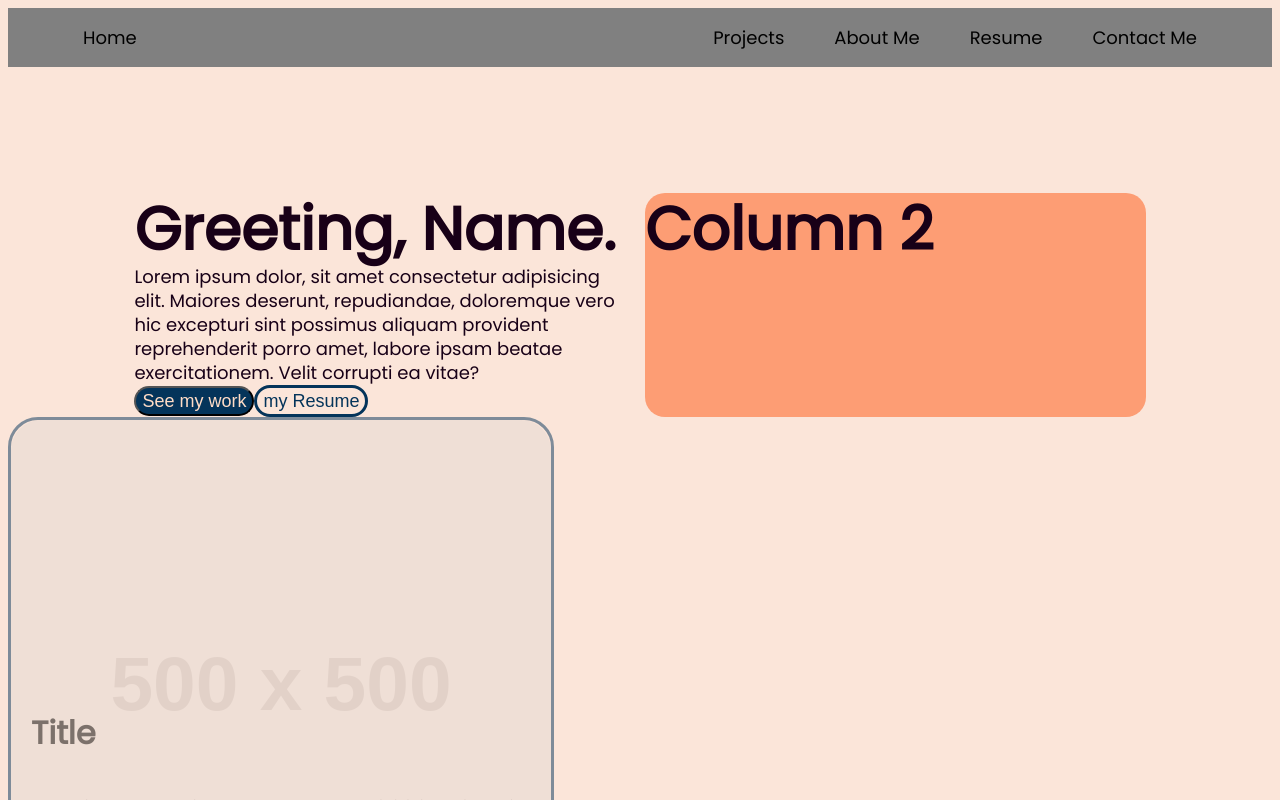
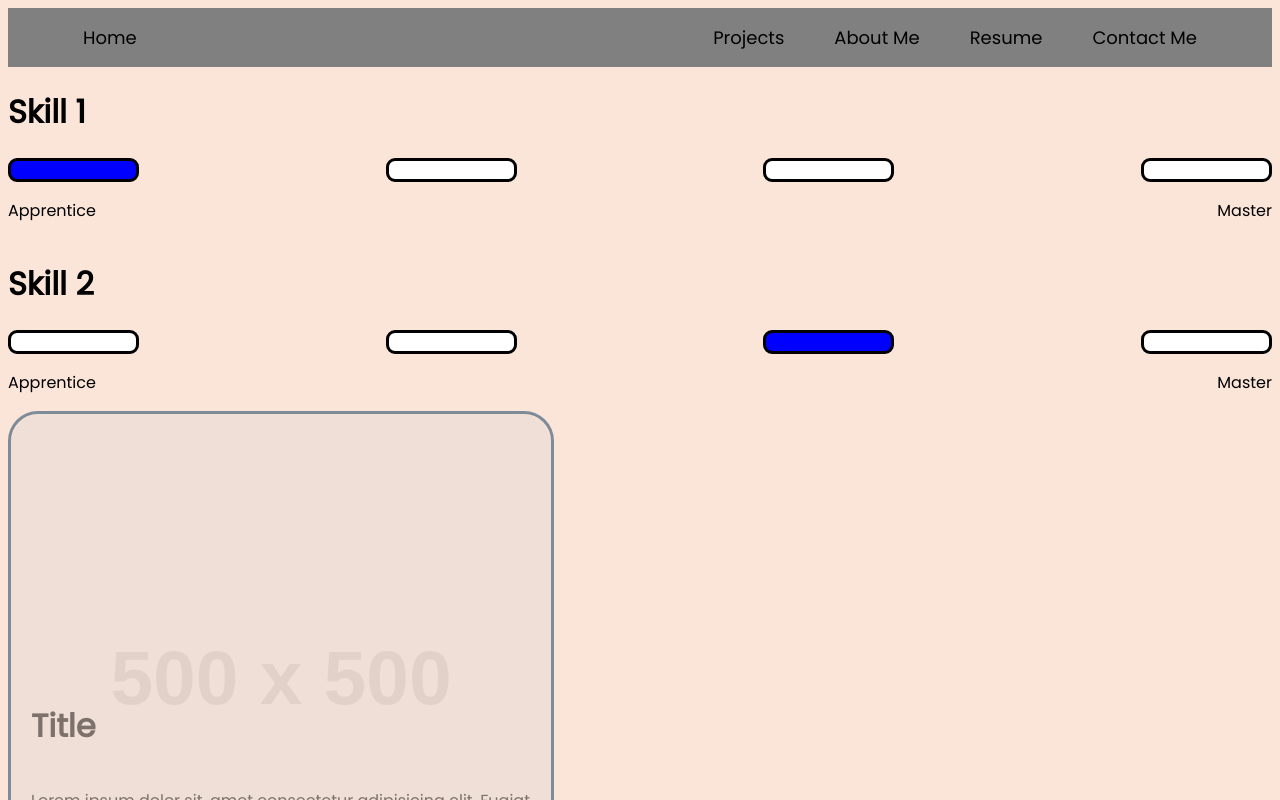
Before and after one commit to eamarian/portfolio, a Next.js app: page / in a window 1280 px wide. Shown: the top 800 px of the page. Built offline with nearby package versions, Linux system fonts and the light colour scheme.

Commit message:
Skill component

```diff
--- /dev/null
+++ b/src/components/Skill/Skill.tsx
@@ -0,0 +1,23 @@
+import styles from "@/styles/Skill.module.css"
+
+export type SkillProps = {
+	name: string;
+    level?: SkillLevel;
+};
+
+export default function Skill({name, level}: SkillProps){
+    return (
+    <div>
+        <h1>{name}</h1>
+            <div className={styles.levels}>
+                {Object.values(SkillLevel).map((skillLevel) => <div className={styles.level}><div className={`${styles.bubble} ${(level === skillLevel)? styles.filled: ""}`}></div><p>{skillLevel}</p></div>)}
+            </div>
+    </div>)
+}
+
+export enum SkillLevel {
+    Low = "Apprentice",
+    MediumLow = "Journeyman",
+    MediumHigh = "Expert",
+    High = "Master"
+}
--- a/src/pages/index.tsx
+++ b/src/pages/index.tsx
@@ -5,6 +5,7 @@ import { Tag } from "../utils/Tag";
 import Image from "next/image";
 import vercel from "../../public/vercel.svg";
 import Navbar from "@/components/Navbar/Navbar";
+import Skill, {SkillLevel} from "@/components/Skill/Skill";
 
 export default function Home() {
 	return (
@@ -16,28 +17,8 @@ export default function Home() {
 				<link rel="icon" href="/favicon.ico" />
 			</Head>
 			<Navbar></Navbar>
-			<main className={styles.main}>
-				<div className={styles.columns}>
-					<div className={`${styles.column} ${styles.column1}`}>
-						<div className={styles.title}>Greeting, Name.</div>
-						<div className={styles.text}>
-							Lorem ipsum dolor, sit amet consectetur adipisicing elit. Maiores
-							deserunt, repudiandae, doloremque vero hic excepturi sint possimus
-							aliquam provident reprehenderit porro amet, labore ipsam beatae
-							exercitationem. Velit corrupti ea vitae?
-						</div>
-						<button className={`${styles.primary} ${styles.solid}`}>
-							See my work
-						</button>
-						<button className={`${styles.primary} ${styles.hollow}`}>
-							my Resume
-						</button>
-					</div>
-					<div className={`${styles.column} ${styles.column2}`}>
-						<div className={styles.title}>Column 2</div>
-					</div>
-				</div>
-			</main>
+			<Skill name="Skill 1" level={SkillLevel.Low}></Skill>
+			<Skill name="Skill 2" level={SkillLevel.MediumHigh}></Skill>
 			<Project
 				title="Title"
 				description="Lorem ipsum dolor sit, amet consectetur adipisicing elit. Fugiat illo provident eligendi totam facere, fugit quas enim porro voluptatibus voluptates fuga ducimus sed dolorem aspernatur suscipit sunt dicta at rem."
--- /dev/null
+++ b/src/styles/Skill.module.css
@@ -0,0 +1,30 @@
+.levels{
+    display: flex;
+    flex-direction: columns;
+    justify-content: space-between;
+    gap: 20px;
+}
+
+.bubble{
+    height: 18px;
+    width: 125px;
+    border: solid;
+    border-radius: 9px;
+    background: white;
+}
+
+.level:last-child{
+    text-align: right;
+}
+
+.level:only-child{
+    text-align: center;
+}
+
+.level:not(:last-child):not(:first-child) > p{
+    visibility: hidden;
+}
+
+.filled{
+    background: blue;
+}
```
